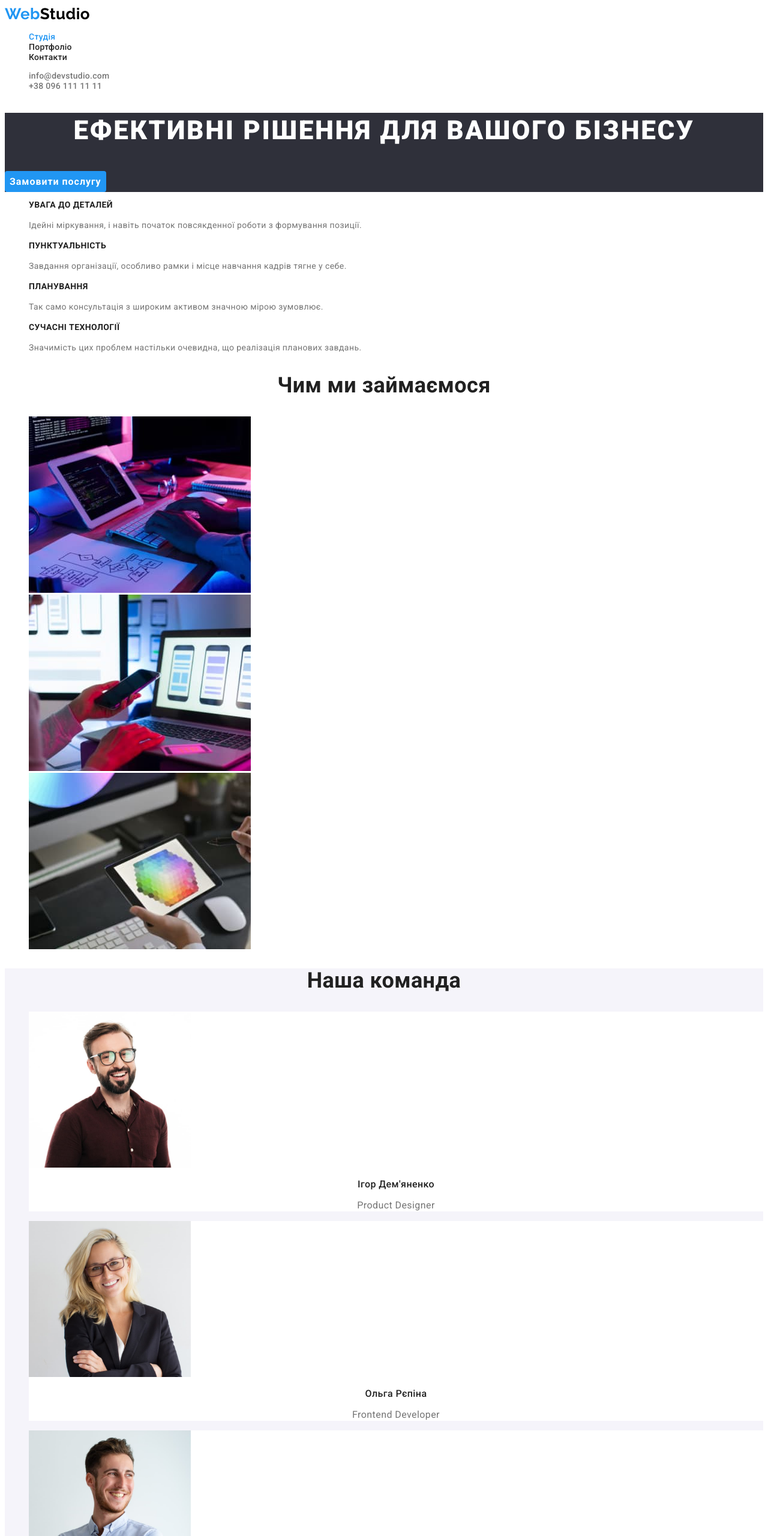
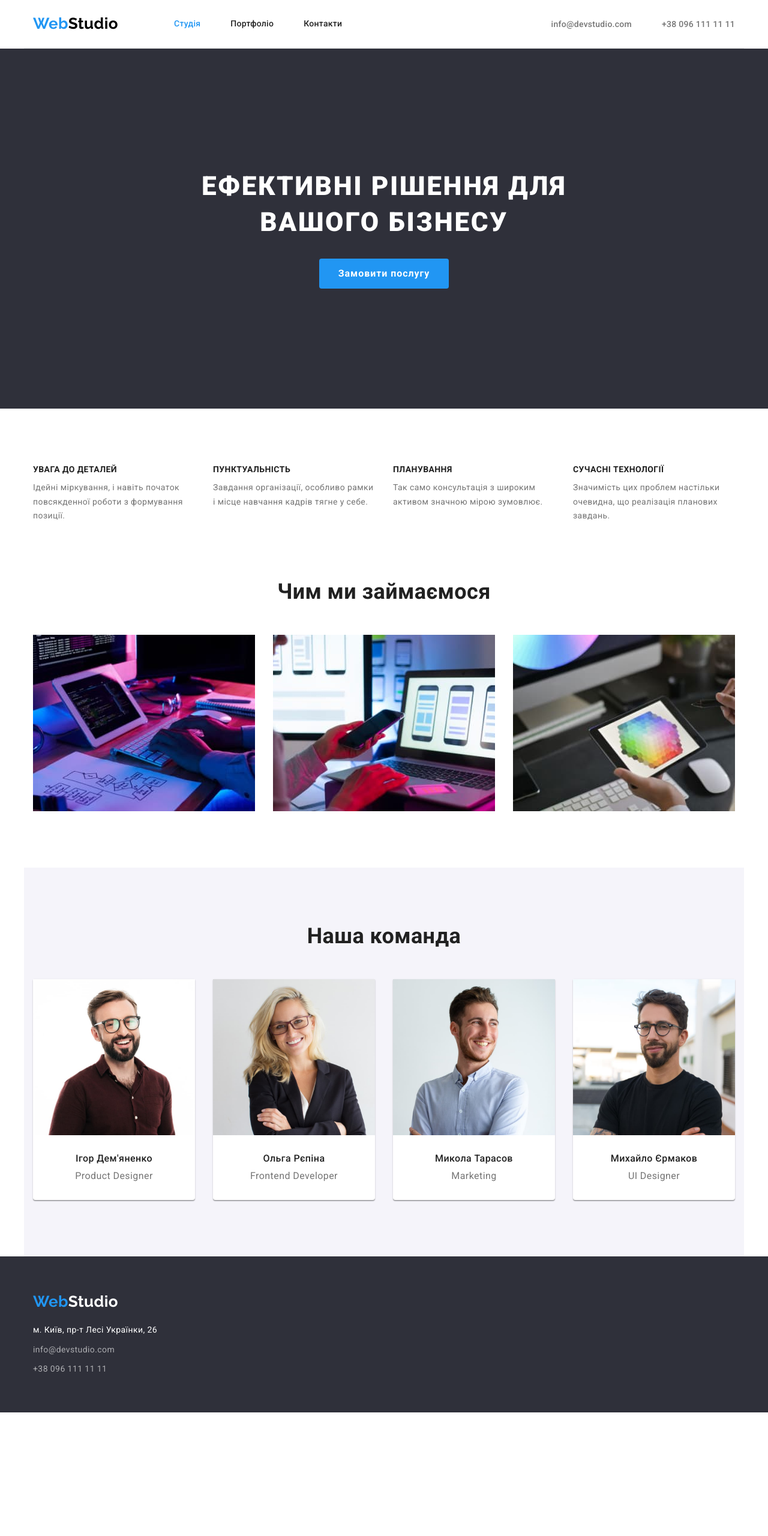
Before and after one commit to Mar1k85/goit-markup-hw-03, a plain HTML site: page index.html in a window 1280 px wide. Shown: the top 2560 px of the page at 60% size. After the commit the page ends 2354 px from the top, so only its background shows below. Drawn offline with nearby package versions, Linux system fonts and the light colour scheme.

Commit message:
work with flexbox

```diff
--- a/css/styles.css
+++ b/css/styles.css
@@ -1,3 +1,6 @@
+* {
+  /* outline: 2px solid red; */
+}
 :root {
   /* color variables */
   --primary-text-color: #757575;
@@ -8,6 +11,8 @@
   --logo-text-color: #000000;
   --addr-link-color: rgba(255, 255, 255, 0.6);
   --secondary-bthbckgrd-color: #188ce8;
+  --header-border-color: #ececec;
+  --card-border-color: #eeeeee;
 
   /* fonts variables */
   --primary-font-family: "Roboto", sans-serif;
@@ -22,6 +27,19 @@ body {
   font-size: 14px;
   letter-spacing: 0.03em;
 }
+h1,
+h2,
+h3,
+h4,
+h5,
+h6,
+p,
+ul {
+  margin: 0;
+}
+ul {
+  padding-left: 0;
+}
 .list {
   list-style: none;
 }
@@ -32,12 +50,29 @@ body {
 .link:focus {
   color: var(--accent-text-color);
 }
+.container {
+  width: 1200px;
+  padding-left: 15px;
+  padding-right: 15px;
+  margin: 0 auto;
+}
 /* header css */
 .page-header {
 }
+.header-nav {
+  display: flex;
+  align-items: center;
+  border-bottom: 1px solid var(--header-border-color);
+}
 .nav {
+  display: flex;
+  align-items: center;
 }
 .logo {
+  display: block;
+  padding-top: 24px;
+  padding-bottom: 25px;
+
   font-family: var(--secondary-font-family);
   font-weight: 700;
   color: var(--logo-text-color);
@@ -45,14 +80,21 @@ body {
   line-height: 1.19;
   text-decoration: none;
 }
-.link {
-}
 .logo-text {
   color: var(--accent-text-color);
 }
 .nav-list {
+  display: flex;
+  margin-left: 93px;
+}
+.nav-list .item:not(:last-child) {
+  margin-right: 50px;
 }
 .nav-link {
+  display: block;
+  padding-top: 32px;
+  padding-bottom: 32px;
+
   color: var(--secondary-text-color);
   font-weight: 500;
   line-height: 1.14;
@@ -61,19 +103,40 @@ body {
 .current {
   color: var(--accent-text-color);
 }
-.contacs-list {
+.contacts-list {
+  display: flex;
+  margin-left: auto;
+}
+.contacts-list .item:not(:last-child) {
+  margin-right: 50px;
 }
 .contacts-link {
+  padding-top: 32px;
+  padding-bottom: 32px;
+
   color: var(--primary-text-color);
   font-weight: 500;
   line-height: 1.14;
   letter-spacing: 0.02em;
 }
 /* hero css */
+.hero-container {
+  padding: 200px 0;
+  display: flex;
+  flex-direction: column;
+  align-items: center;
+  row-gap: 30px;
+}
 .hero {
   background-color: var(--footer-bckgrd-color);
+  /* text-align: center; */
 }
 .hero-title {
+  /* margin: 0 auto; */
+  max-width: 696px;
+  /* padding-top: 200px; */
+  /* margin-bottom: 30px; */
+
   font-weight: 900;
   font-size: 44px;
   line-height: 1.36;
@@ -83,17 +146,19 @@ body {
   color: var(--hero-primary-color);
 }
 .hero-btn {
+  width: 216px;
+  height: 50px;
+  /* margin-bottom: 200px; */
+
   color: var(--hero-primary-color);
-  font-family: inherit;
   font-weight: 700;
   font-size: 16px;
   line-height: 1.87;
-  text-align: center;
   letter-spacing: 0.06em;
   background-color: var(--accent-text-color);
   cursor: pointer;
+  border: 0px solid transparent;
   border-radius: 4px;
-  border-color: transparent;
 }
 .hero-btn:active,
 .hero-btn:focus,
@@ -114,13 +179,23 @@ body {
   clip-path: inset(50%);
   margin: -1px;
 }
-.benefits {
+.section {
+  padding-top: 94px;
 }
 .benefits-list {
+  display: flex;
+  flex-wrap: wrap;
+  gap: 30px;
 }
-.benefits-item {
+.benefits-list .item {
+  width: 270px;
+  max-width: 270px;
+}
+.benefits .item:not(:last-child) {
+  margin-right: 30px;
 }
 .benefits-subtitle {
+  margin-bottom: 10px;
   color: var(--secondary-text-color);
   font-size: 14px;
   font-weight: 700;
@@ -132,8 +207,13 @@ body {
 }
 /* works of studio css */
 .work {
+  padding-bottom: 94px;
+}
+.image {
+  display: block;
 }
 .subtitle {
+  margin-bottom: 50px;
   color: var(--secondary-text-color);
   font-weight: 700;
   font-size: 36px;
@@ -141,20 +221,52 @@ body {
   text-align: center;
 }
 .work-list {
+  display: flex;
+  flex-wrap: wrap;
+  gap: 30px;
 }
-.work-item {
+.work-list .image {
+  max-width: 370px;
 }
+/* .work-list .item:not(:last-child) {
+  margin-right: 30px;
+} */
 /* our team css */
 .team {
   background-color: var(--btn-bckgrd-color);
+  padding-bottom: 94px;
+}
+.team-title {
+  /* padding-top: 94px; */
+  margin-bottom: 50px;
+  color: var(--secondary-text-color);
+  font-weight: 700;
+  font-size: 36px;
+  line-height: 1.16;
+  text-align: center;
 }
 .card-list {
+  display: flex;
+  flex-wrap: wrap;
+  gap: 30px;
+}
+/* .card-list .item:not(:last-child) {
+  margin-right: 30px;
+} */
+.card-img {
+  margin-bottom: 30px;
+  display: block;
 }
 .card-item {
   background-color: var(--hero-primary-color);
+  box-shadow: 0px 1px 3px rgba(0, 0, 0, 0.12), 0px 1px 1px rgba(0, 0, 0, 0.14),
+    0px 2px 1px rgba(0, 0, 0, 0.2);
+  border-radius: 0px 0px 4px 4px;
 }
 
 .card-title {
+  margin-bottom: 10px;
+
   color: var(--secondary-text-color);
   font-weight: 500;
   font-size: 16px;
@@ -162,6 +274,7 @@ body {
   text-align: center;
 }
 .card-text {
+  padding-bottom: 30px;
   font-size: 16px;
   line-height: 1.18;
   text-align: center;
@@ -170,12 +283,17 @@ body {
 .footer {
   background-color: var(--footer-bckgrd-color);
 }
-.footer-logo {
+.logo.footer-logo {
+  padding-top: 60px;
+  padding-bottom: 0;
+  margin-bottom: 20px;
   color: var(--hero-primary-color);
 }
 .addr-list {
+  padding-bottom: 60px;
 }
-.addr-item {
+.addr-list .item:not(:last-child) {
+  margin-bottom: 9px;
 }
 .addr-link {
   font-style: normal;
@@ -187,8 +305,19 @@ body {
 }
 /* potfolio css */
 /* filter buttons css*/
+.portfolio {
+  padding-bottom: 94px;
+}
+.filter-list {
+  display: flex;
+  justify-content: center;
+  gap: 8px;
+  margin-bottom: 34px;
+}
+
 .filter-btn {
-  font-family: inherit;
+  padding: 6px 22px;
+
   color: var(--secondary-text-color);
   background-color: var(--btn-bckgrd-color);
   border-radius: 4px;
@@ -203,13 +332,30 @@ body {
 .filter-btn:focus {
   color: var(--hero-primary-color);
   background-color: var(--accent-text-color);
+  box-shadow: 0px 3px 1px rgba(0, 0, 0, 0.1), 0px 1px 2px rgba(0, 0, 0, 0.08),
+    0px 2px 2px rgba(0, 0, 0, 0.12);
 }
 .portfolio-list {
+  display: flex;
+  flex-wrap: wrap;
+  gap: 30px;
 }
 
-.portfolio-item {
+.portf-text {
+  width: 370px;
+  margin: 0 auto;
+  border-bottom: 1px solid var(--card-border-color);
+  border-right: 1px solid var(--card-border-color);
+  border-left: 1px solid var(--card-border-color);
 }
+.portf-img {
+  display: block;
+}
+
 .portfolio-subtitle {
+  margin-bottom: 4px;
+  padding: 20px 24px 0px;
+
   color: var(--secondary-text-color);
   font-weight: 700;
   font-size: 18px;
@@ -217,9 +363,8 @@ body {
   letter-spacing: 0.06em;
 }
 .porfolio-discr {
+  padding: 0px 24px;
+  margin-bottom: 20px;
   font-size: 16px;
   line-height: 1.87;
 }
-
-/* прошу вашої уваги , у нас в макеті кнопка в hero не має стану hover , тільки
-active */
--- a/index.html
+++ b/index.html
@@ -4,6 +4,10 @@
     <meta charset="UTF-8" />
     <meta http-equiv="X-UA-Compatible" content="IE=edge" />
     <meta name="viewport" content="width=device-width, initial-scale=1.0" />
+    <link
+      rel="stylesheet"
+      href="https://cdnjs.cloudflare.com/ajax/libs/modern-normalize/1.1.0/modern-normalize.min.css"
+    />
     <link rel="preconnect" href="https://fonts.googleapis.com" />
     <link rel="preconnect" href="https://fonts.gstatic.com" crossorigin />
     <link
@@ -16,65 +20,73 @@
   <body>
     <!-- header -->
     <header class="page-header">
+      <div class="container header-nav">
         <nav class="nav">
           <a href="./index.html" lang="en" class="logo"
             ><span class="logo-text">Web</span>Studio</a
           >
           <ul class="nav-list">
-          <li class="list">
+            <li class="list item">
               <a href="./index.html" class="nav-link link current">Студія</a>
             </li>
-          <li class="list">
+            <li class="list item">
               <a href="./portfolio.html" class="nav-link link">Портфоліо</a>
             </li>
-          <li class="list"><a href="" class="nav-link link">Контакти</a></li>
+            <li class="list item">
+              <a href="" class="nav-link link">Контакти</a>
+            </li>
           </ul>
         </nav>
-      <ul class="contacs-list">
-        <li class="list">
+        <ul class="contacts-list">
+          <li class="item list">
             <a href="mailto:info@devstudio.com" class="contacts-link link"
               >info@devstudio.com</a
             >
           </li>
-        <li class="list">
+          <li class="item list">
             <a href="tel:+380961111111" class="contacts-link link"
               >+38 096 111 11 11</a
             >
           </li>
         </ul>
+      </div>
     </header>
     <!-- main -->
     <main>
       <!-- hero -->
       <section class="hero">
+        <div class="container">
+          <div class="hero-container">
             <h1 class="hero-title">Ефективні рішення для вашого бізнесу</h1>
             <button type="button" class="hero-btn">Замовити послугу</button>
+          </div>
+        </div>
       </section>
       <!-- our benefits -->
-      <section class="benefits">
+      <section class="container section">
         <h2 class="visually-hidden">Наші переваги</h2>
         <ul class="benefits-list">
-          <li class="benefits-item list">
+          <li class="item list">
             <h3 class="benefits-subtitle">УВАГА ДО ДЕТАЛЕЙ</h3>
             <p class="benefits-text">
               Ідейні міркування, і навіть початок повсякденної роботи з
               формування позиції.
             </p>
           </li>
-          <li class="benefits-item list">
+          <li class="item list">
             <h3 class="benefits-subtitle">ПУНКТУАЛЬНІСТЬ</h3>
             <p class="benefits-text">
               Завдання організації, особливо рамки і місце навчання кадрів тягне
               у себе.
             </p>
           </li>
-          <li class="benefits-item list">
+          <li class="item list">
             <h3 class="benefits-subtitle">ПЛАНУВАННЯ</h3>
             <p class="benefits-text">
               Так само консультація з широким активом значною мірою зумовлює.
             </p>
           </li>
-          <li class="benefits-item list">
+          <li class="item list">
             <h3 class="benefits-subtitle">СУЧАСНІ ТЕХНОЛОГІЇ</h3>
             <p class="benefits-text">
               Значимість цих проблем настільки очевидна, що реалізація планових
@@ -84,68 +96,77 @@
         </ul>
       </section>
       <!-- works of studio -->
-      <section class="work">
+      <section class="work section">
+        <div class="container">
           <h2 class="work-title subtitle">Чим ми займаємося</h2>
           <ul class="work-list">
-          <li class="work-item list">
+            <li class="item list">
               <img
                 src="./images/box1.jpg"
                 alt="приклади процесу роботи"
                 width="370"
+                class="image"
               />
             </li>
-          <li class="work-item list">
+            <li class="item list">
               <img
                 src="./images/box2.jpg"
                 alt="приклади процесу роботи"
                 width="370"
+                class="image"
               />
             </li>
-          <li class="work-item list">
+            <li class="item list">
               <img
                 src="./images/box3.jpg"
                 alt="приклади процесу роботи"
                 width="370"
+                class="image"
               />
             </li>
           </ul>
+        </div>
       </section>
       <!-- our team -->
-      <section class="team">
+      <section class="team container section">
         <h2 class="team-title subtitle">Наша команда</h2>
         <ul class="card-list">
-          <li class="card-item list">
+          <li class="card-item list item">
             <img
               src="./images/card_foto1.jpg"
               alt="фото члана команди"
               width="270"
+              class="card-img"
             />
             <h3 class="card-title">Ігор Дем'яненко</h3>
             <p lang="en" class="card-text">Product Designer</p>
           </li>
-          <li class="card-item list">
+          <li class="card-item list item">
             <img
               src="./images/card_foto2.jpg"
               alt="фото члана команди"
               width="270"
+              class="card-img"
             />
             <h3 class="card-title">Ольга Рєпіна</h3>
             <p lang="en" class="card-text">Frontend Developer</p>
           </li>
-          <li class="card-item list">
+          <li class="card-item list item">
             <img
               src="./images/card_foto3.jpg"
               alt="фото члана команди"
               width="270"
+              class="card-img"
             />
             <h3 class="card-title">Микола Тарасов</h3>
             <p lang="en" class="card-text">Marketing</p>
           </li>
-          <li class="card-item list">
+          <li class="card-item list item">
             <img
               src="./images/card_foto4.jpg"
               alt="фото члана команди"
               width="270"
+              class="card-img"
             />
             <h3 class="card-title">Михайло Єрмаков</h3>
             <p lang="en" class="card-text">UI Designer</p>
@@ -155,12 +176,13 @@
     </main>
     <!-- footer -->
     <footer class="footer">
+      <div class="container">
         <a href="./index.html" lang="en" class="logo footer-logo"
           ><span class="logo-text">Web</span>Studio</a
         >
         <address>
           <ul class="addr-list">
-          <li class="addr-item list">
+            <li class="item list">
               <a
                 href="https://goo.gl/maps/FmS4MAfcd5aQykhG8"
                 rel="noopener noreferrer nofollow"
@@ -169,18 +191,19 @@
                 >м. Київ, пр-т Лесі Українки, 26</a
               >
             </li>
-          <li class="addr-item list">
+            <li class="item list">
               <a href="mailto:info@devstudio.com" class="addr-link link"
                 >info@devstudio.com</a
               >
             </li>
-          <li class="addr-item list">
+            <li class="item list">
               <a href="tel:+380961111111" class="addr-link link"
                 >+38 096 111 11 11</a
               >
             </li>
           </ul>
         </address>
+      </div>
     </footer>
   </body>
 </html>
```
Also changed, not shown: portfolio.html (+70 -16 lines). Lines whose indentation alone changed are shown as unchanged.
